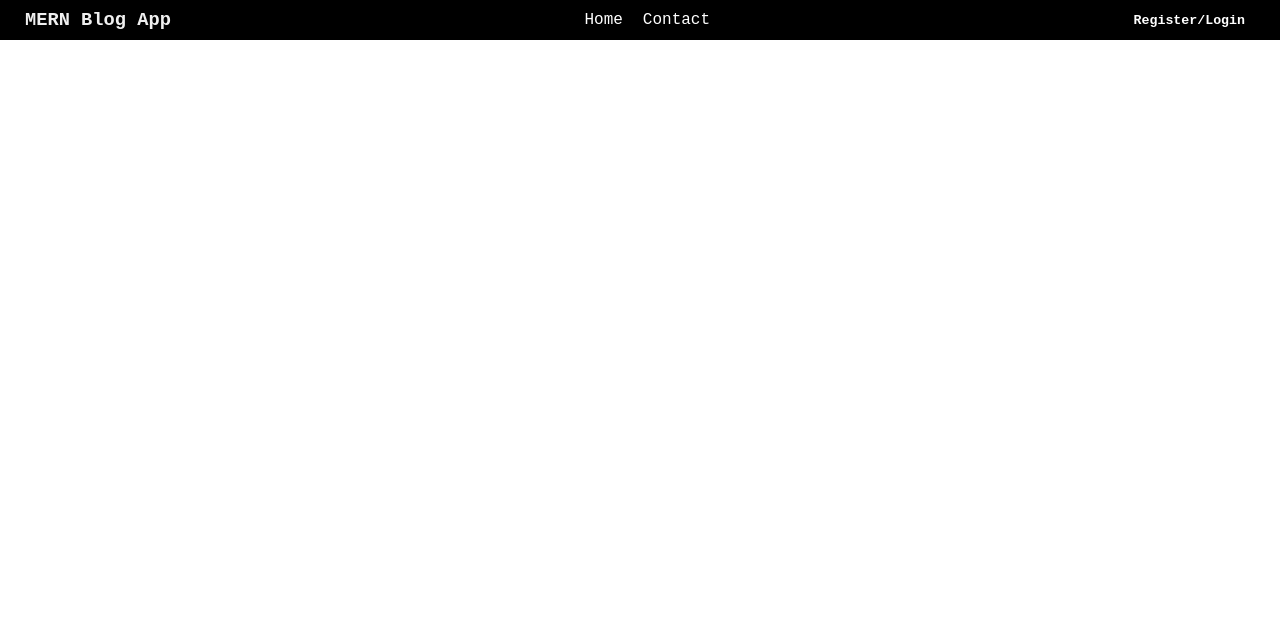
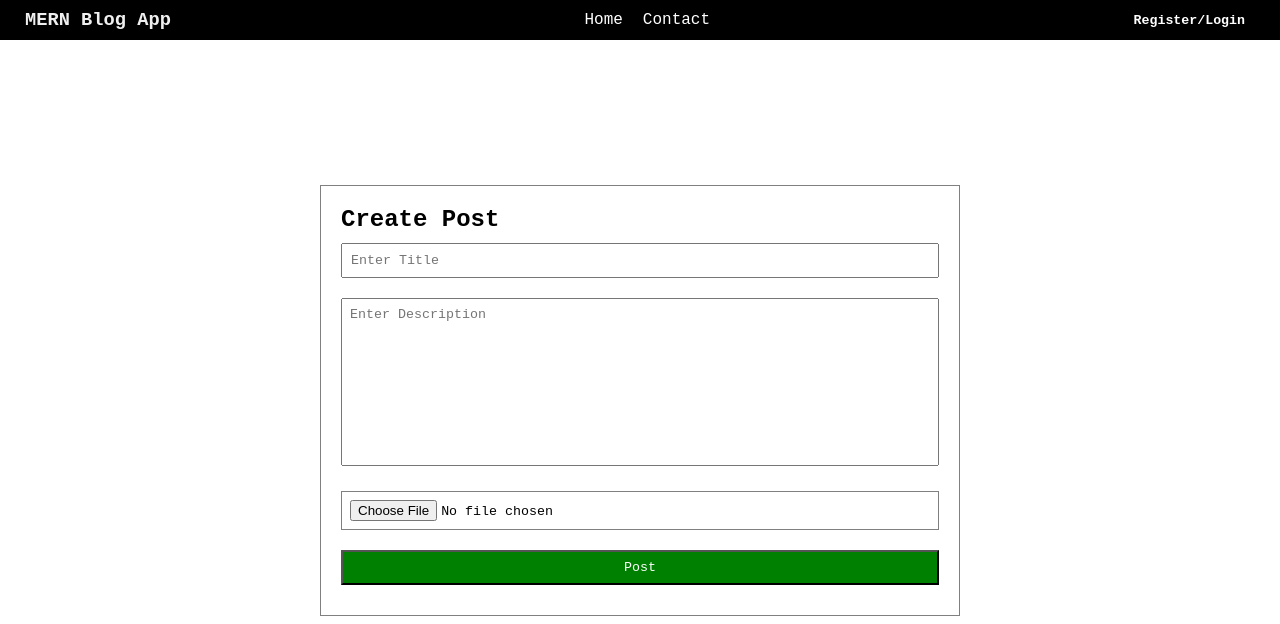
Before and after one commit to aleksmn/MERN-blog, a React (Vite) app in the folder client/: page /create in a window 1280 px wide. Shown: the top 624 px of the page. Built offline with nearby package versions, Linux system fonts and the light colour scheme.

Commit message:
add create page

```diff
--- a/client/src/App.jsx
+++ b/client/src/App.jsx
@@ -1,10 +1,12 @@
+import {BrowserRouter, Routes, Route} from 'react-router-dom'
+import axios from "axios"
+import { createContext, useEffect, useState } from "react"
 import Navbar from "./Navbar"
-import {BrowserRouter, Routes, Route} from 'react-router-dom'
 import Register from "./Register"
 import Login from "./Login"
 import Home from "./Home"
-import axios from "axios"
-import { createContext, useEffect, useState } from "react"
+import CreatePost from "./CreatePost"
+
 
 export const userContext = createContext()
 
@@ -31,6 +33,7 @@ function App() {
         <Route path="/" element={<Home />}></Route>
         <Route path="/register" element={<Register />}></Route>
         <Route path="/login" element={<Login />}></Route>
+        <Route path="/create" element={<CreatePost />}></Route>
       </Routes>
     </BrowserRouter>
     </userContext.Provider>
--- /dev/null
+++ b/client/src/CreatePost.jsx
@@ -0,0 +1,51 @@
+import axios from "axios";
+import { useContext, useState } from "react";
+import {userContext} from './App'
+
+function CreatePost() {
+    const [title, setTitle] = useState()
+    const [description, setDescription] = useState()
+    const [file, setFile] = useState()
+    const user = useContext(userContext)
+
+    const handleSubmit = (e) => {
+        e.preventDefault()
+        const formData = new FormData()
+        formData.append('title', title)
+        formData.append('description', description)
+        formData.append('email', user.email)
+        formData.append('file', file)
+
+        axios.post('http://localhost:3001/create', formData)
+        .then(res => {
+            if(res.data === "Success") {
+                window.location.href = "/"
+            }
+        })
+        .catch(err => console.log(err))
+    }
+
+  return (
+    <div className="post_container">
+      <div className="post_form">
+        <form onSubmit={handleSubmit}>
+            <h2>Create Post</h2>
+          <input type="text" placeholder="Enter Title" onChange={e => setTitle(e.target.value)}/>
+          <textarea
+            name="desc"
+            id="desc"
+            cols="30"
+            rows="10"
+            placeholder="Enter Description"
+            onChange={e => setDescription(e.target.value)}
+          ></textarea>
+          <input type="file" className="file" placeholder="Select File"
+          onChange={e => setFile(e.target.files[0])}/>
+          <button>Post</button>
+        </form>
+      </div>
+    </div>
+  );
+}
+
+export default CreatePost;
--- a/client/src/index.css
+++ b/client/src/index.css
@@ -81,6 +81,7 @@
   width: 100%;
   margin: 10px 0px;
   padding: 8px;
+  resize: none;
 }
 .post_form .file {
   border: 1px solid gray;
```
